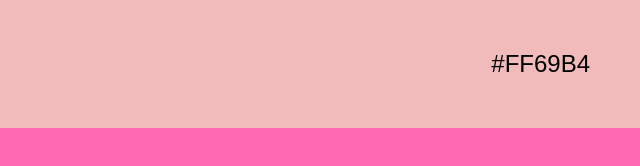
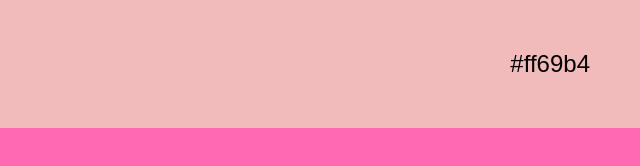
Before and after one commit to tomhandschuch/web-app-basics, a plain HTML site: page color-mixer/index.html in a window 1280 px wide. Shown: the full height of the page, 640-1280 px from the left. Drawn offline with Linux system fonts and the light colour scheme.

Commit message:
structur of color mixer

```diff
--- a/color-mixer/index.html
+++ b/color-mixer/index.html
@@ -3,7 +3,7 @@
 <head>
   <meta charset="UTF-8">
   <meta name="viewport" content="width=device-width, initial-scale=1.0">
-  <title>RGB Color Changer</title>
+  <title>Hexa Color Changer</title>
   <link rel="stylesheet" href="style.css">
 </head>
 <body>
--- a/color-mixer/script.js
+++ b/color-mixer/script.js
@@ -14,7 +14,7 @@ function componentToHex(c) {
 }
 
 function rgbToHex(r, g, b) {
-  return `#${componentToHex(r)}${componentToHex(g)}${componentToHex(b)}`.toUpperCase();
+  return `#${componentToHex(r)}${componentToHex(g)}${componentToHex(b)}`.toLowerCase();
 }
 
 function updateBackgroundColor() {
```
